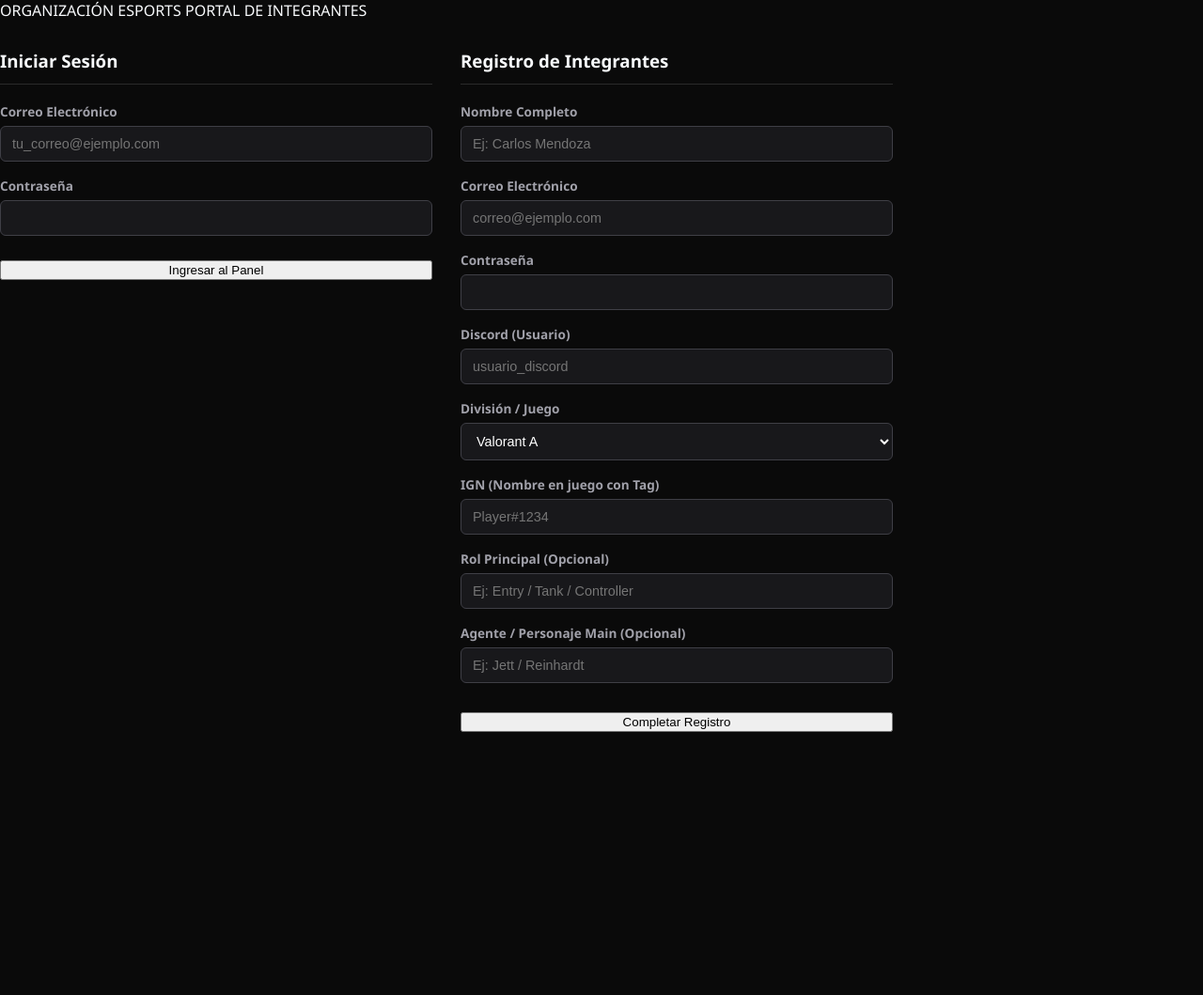
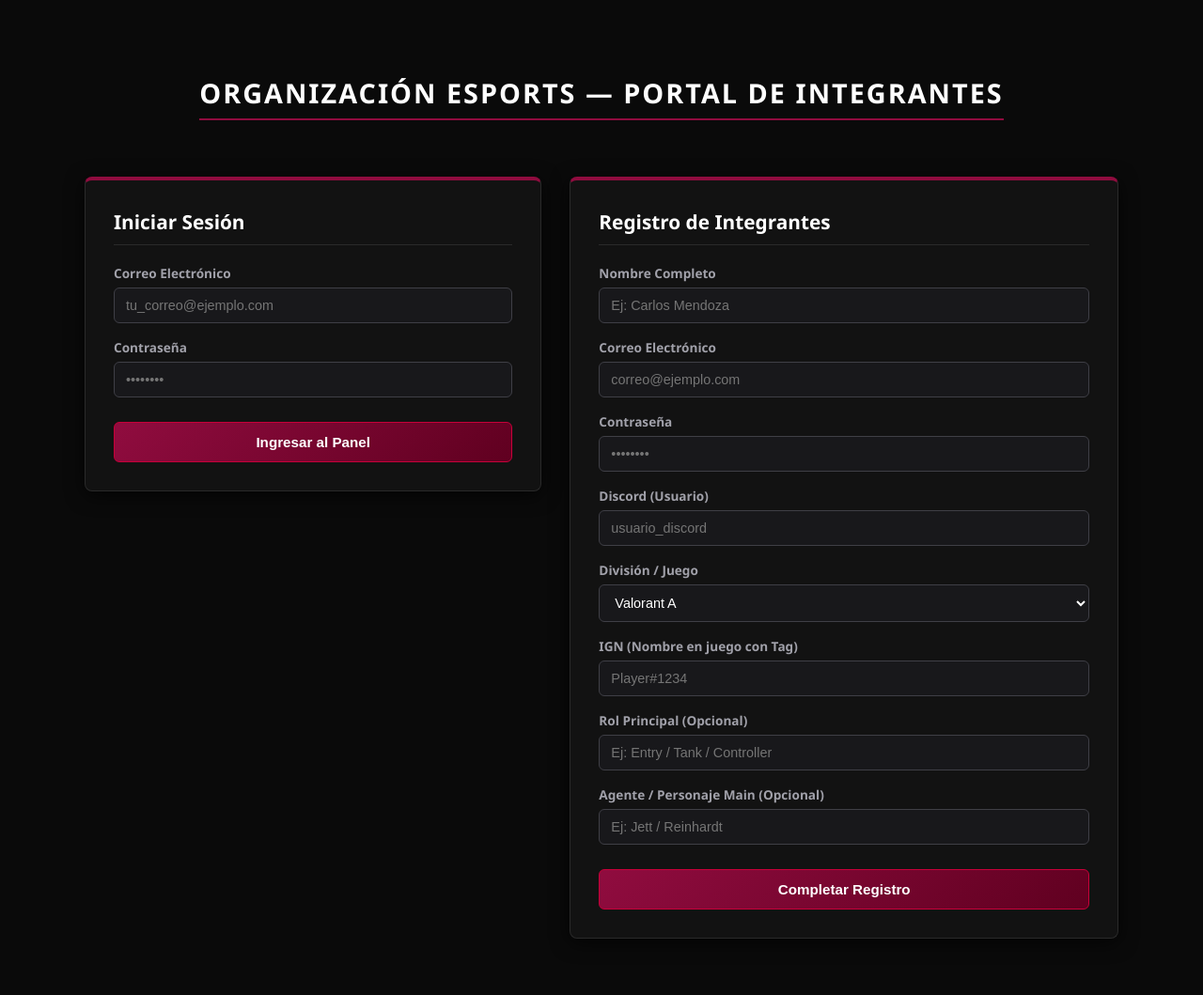
Before and after one commit to linzoldyck8-ship-it/Diviciones-scarlet, a Flask app: page / in a window 1280 px wide. Shown: the whole page at 94% size. Before the commit the page ends 779 px from the top, so only its background shows below. Run offline with Flask 3, Linux system fonts and the light colour scheme.

Commit message:
Update index.html

```diff
--- a/templates/index.html
+++ b/templates/index.html
@@ -3,32 +3,20 @@
 <head>
     <meta charset="UTF-8">
     <meta name="viewport" content="width=device-width, initial-scale=1.0">
-    <title>Portal Corporativo Esports - Autenticación</title>
+    <title>Portal de Integrantes - Esports</title>
     <link rel="stylesheet" href="{{ url_for('static', filename='style.css') }}">
 </head>
 <body>
 
-    <nav class="top-nav">
-        <div class="brand-title">
-            ORGANIZACIÓN ESPORTS <span class="brand-badge">PORTAL DE INTEGRANTES</span>
+<div class="login-container">
+    <div class="portal-header">
+        <h1 class="portal-title">ORGANIZACIÓN ESPORTS — PORTAL DE INTEGRANTES</h1>
     </div>
-    </nav>
 
-    <div class="container" style="max-width: 950px; margin-top: 30px;">
-
-        {% with messages = get_flashed_messages(with_categories=true) %}
-          {% if messages %}
-            {% for category, message in messages %}
-              <div class="alert alert-{{ category }}">{{ message }}</div>
-            {% endfor %}
-          {% endif %}
-        {% endwith %}
-
-        <div style="display: grid; grid-template-columns: repeat(auto-fit, minmax(380px, 1fr)); gap: 30px;">
-
-            <!-- Iniciar Sesión -->
-            <div class="corporate-card">
-                <h3 style="margin-top:0; border-bottom: 1px solid var(--border-color); padding-bottom: 12px;">Iniciar Sesión</h3>
+    <div class="auth-grid">
+        <!-- FORMULARIO DE INICIAR SESIÓN -->
+        <div class="auth-card">
+            <h2>Iniciar Sesión</h2>
             <form action="{{ url_for('login') }}" method="POST">
                 <div class="form-group">
                     <label>Correo Electrónico</label>
@@ -36,15 +24,15 @@
                 </div>
                 <div class="form-group">
                     <label>Contraseña</label>
-                        <input type="password" name="password" class="form-control" required>
+                    <input type="password" name="password" class="form-control" placeholder="••••••••" required>
                 </div>
-                    <button type="submit" class="btn-primary" style="width: 100%; margin-top: 10px;">Ingresar al Panel</button>
+                <button type="submit" class="btn-scarlet-block">Ingresar al Panel</button>
             </form>
         </div>
 
-            <!-- Registro Seguro de Jugadores -->
-            <div class="corporate-card">
-                <h3 style="margin-top:0; border-bottom: 1px solid var(--border-color); padding-bottom: 12px;">Registro de Integrantes</h3>
+        <!-- FORMULARIO DE REGISTRO -->
+        <div class="auth-card">
+            <h2>Registro de Integrantes</h2>
             <form action="{{ url_for('register') }}" method="POST">
                 <div class="form-group">
                     <label>Nombre Completo</label>
@@ -56,7 +44,7 @@
                 </div>
                 <div class="form-group">
                     <label>Contraseña</label>
-                        <input type="password" name="password" class="form-control" required>
+                    <input type="password" name="password" class="form-control" placeholder="••••••••" required>
                 </div>
                 <div class="form-group">
                     <label>Discord (Usuario)</label>
@@ -64,10 +52,10 @@
                 </div>
                 <div class="form-group">
                     <label>División / Juego</label>
-                        <select name="division" class="form-control">
-                            {% for div in divisions %}
-                                <option value="{{ div }}">{{ div }}</option>
-                            {% endfor %}
+                    <select name="division" class="form-control" required>
+                        <option value="Valorant A">Valorant A</option>
+                        <option value="Valorant B">Valorant B</option>
+                        <option value="League of Legends">League of Legends</option>
                     </select>
                 </div>
                 <div class="form-group">
@@ -80,15 +68,13 @@
                 </div>
                 <div class="form-group">
                     <label>Agente / Personaje Main (Opcional)</label>
-                        <input type="text" name="favorite_agent" class="form-control" placeholder="Ej: Jett / Reinhardt">
+                    <input type="text" name="main_agent" class="form-control" placeholder="Ej: Jett / Reinhardt">
+                </div>
+                <button type="submit" class="btn-scarlet-block">Completar Registro</button>
+            </form>
+        </div>
+    </div>
 </div>
 
-                    <button type="submit" class="btn-primary" style="width: 100%; margin-top: 15px;">Completar Registro</button>
-                </form>
-            </div>
-
-        </div>
-
-    </div>
 </body>
 </html>
```
Lines whose indentation alone changed are shown as unchanged.
